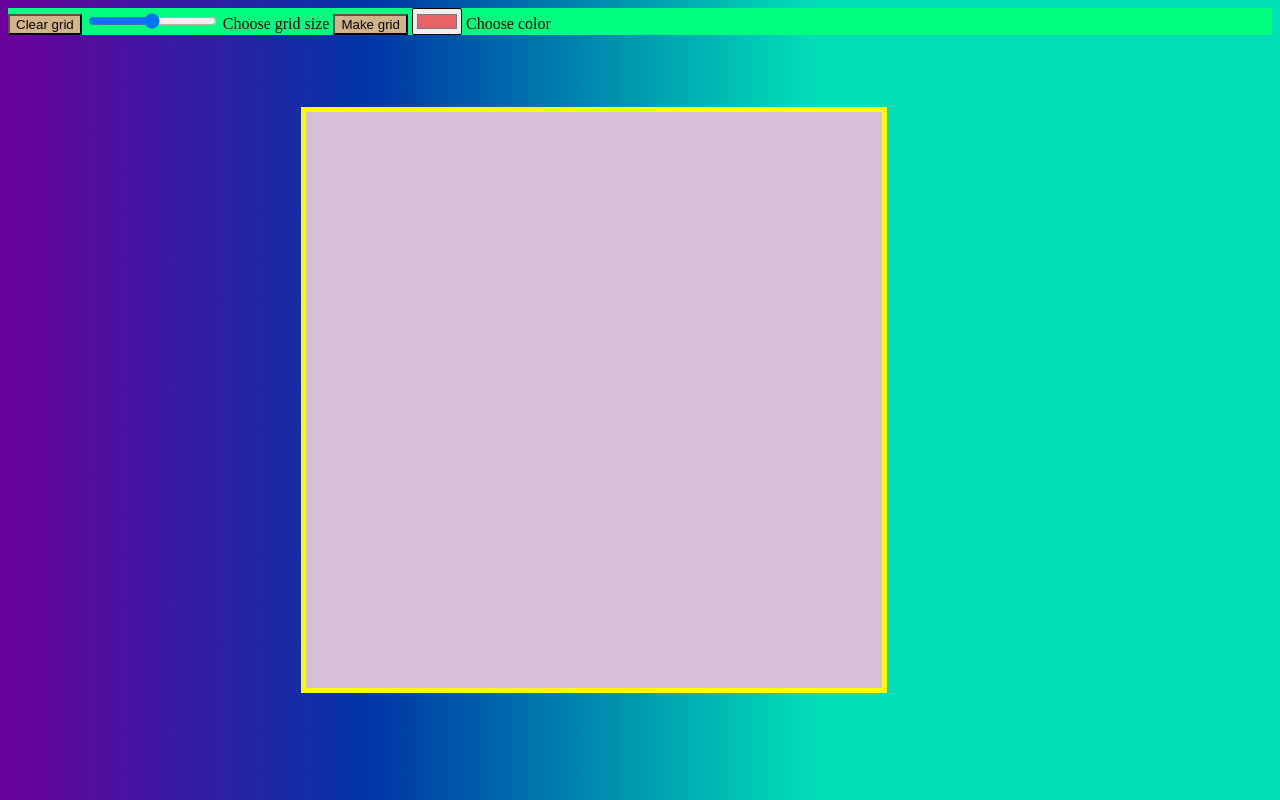
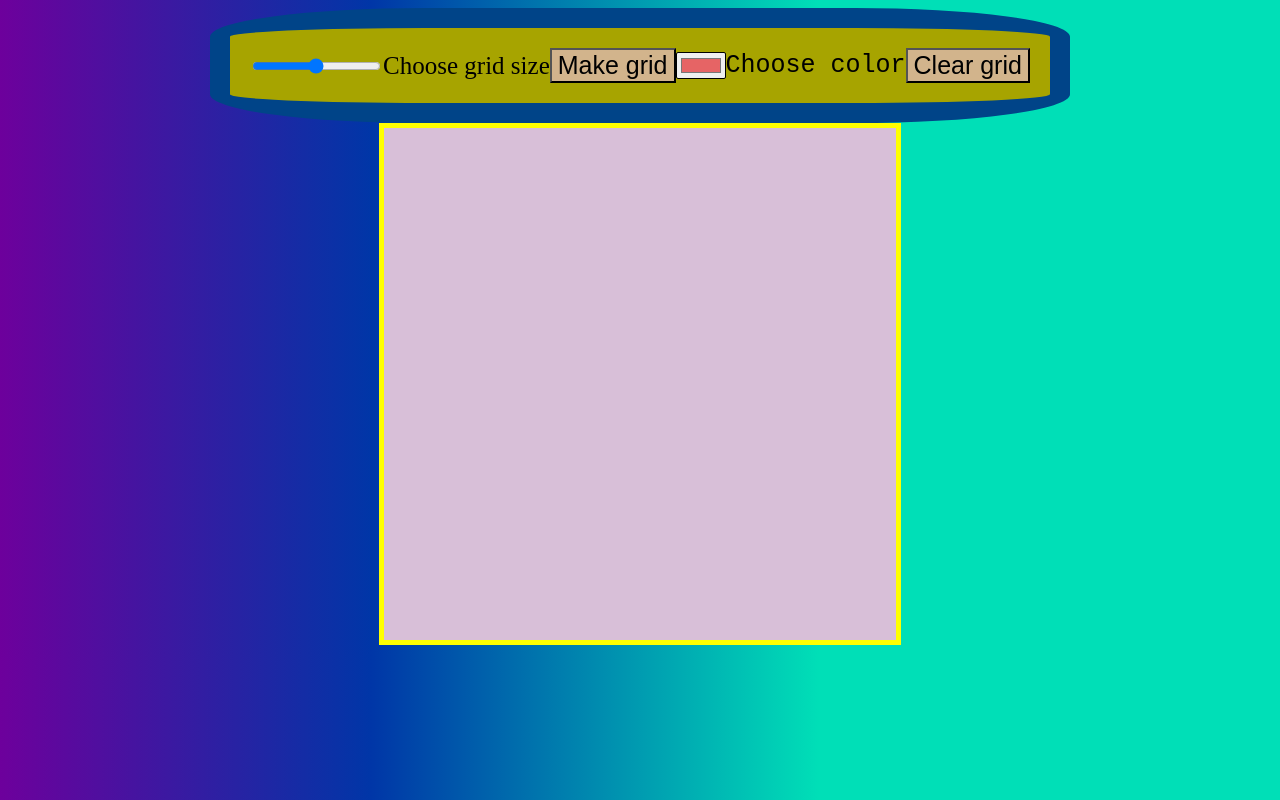
Before and after one commit to Karangia23/simple-painter, a plain HTML site: page index.html in a window 1280 px wide. Drawn offline with Linux system fonts and the light colour scheme.

Commit message:
Improved UI

```diff
--- a/index.html
+++ b/index.html
@@ -8,19 +8,19 @@
       </head>
     <body>
         <div class="settings-tab">
-            <button type="button" class="clear-grid-btn">Clear grid</button>
+
             <input type="range" id="grid-size" name="grid"
          min="1" max="100" value = "50">
 
-         <label for="grid-size">Choose grid size</label>
+            <label for="grid-size" id="grid-label">Choose grid size</label>
 
-         <button type="button" class="make-grid-btn">Make grid</button>
+            <button type="button" class="make-grid-btn">Make grid</button>
 
-        <input type="color" id="color-picker" name="color-picker"
-        value="#e66465" class="color-picker">
+            <input type="color" id="color-picker" name="color-picker"
+            value="#e66465" class="color-picker">
 
-        <label for="color-picker">Choose color</label>
-
+            <label for="color-picker" id="color-label">Choose color</label>
+            <button type="button" class="clear-grid-btn">Clear grid</button>
         </div>
 
         <div class="screen-tab">
--- a/styles.css
+++ b/styles.css
@@ -3,16 +3,18 @@ body {
     background: linear-gradient(90deg, rgba(109,0,156,1) 0%, rgba(0,54,167,1) 29%, rgba(0,223,183,1) 64%);
     display: flex;
     flex-direction: column;
+    justify-content: space-around;
+    align-items: center;
 }
 
 .screen-tab{
     background-color: slategrey;
     border: 5px solid #FFFF00;
-    width: 45vw;
-    height: 45vw;
-    position: absolute;
-    top: 50%;
-    transform: translate(50%, -50%);
+    width: 40vw;
+    height: 40vw;
+    /* position: absolute;                */
+    /* top: 50%;                          */
+    /* transform: translate(0%, -50%); */
     display: grid;
     }
 
@@ -24,9 +26,15 @@ body {
     height:100%;
 }
 .settings-tab{
-    border: 15px;
-    border-color: slategrey;
-    background-color: springgreen;
+    display: flex;
+    justify-content:space-between;
+    align-items: center;
+    padding: 20px;
+    border-style: solid;
+    border-width: 20px;
+    border-radius: 25%;
+    border-color: rgb(0, 68, 136);
+    background-color: rgb(167, 164, 0);
 }
 
 #grid-size{
@@ -34,12 +42,21 @@ body {
 }
 
 .make-grid-btn{
+    font-size: 25px;
     background-color: tan;
 }
 
 .clear-grid-btn{
+    font-size: 25px;
     background-color: tan;
 }
 .color-picker{
     border-radius: 2px;
 }
+#color-label{
+    font-size: 25px;
+    font-family: 'Courier New', Courier, monospace;
+}
+#grid-label{
+    font-size: 25px;
+}
```
